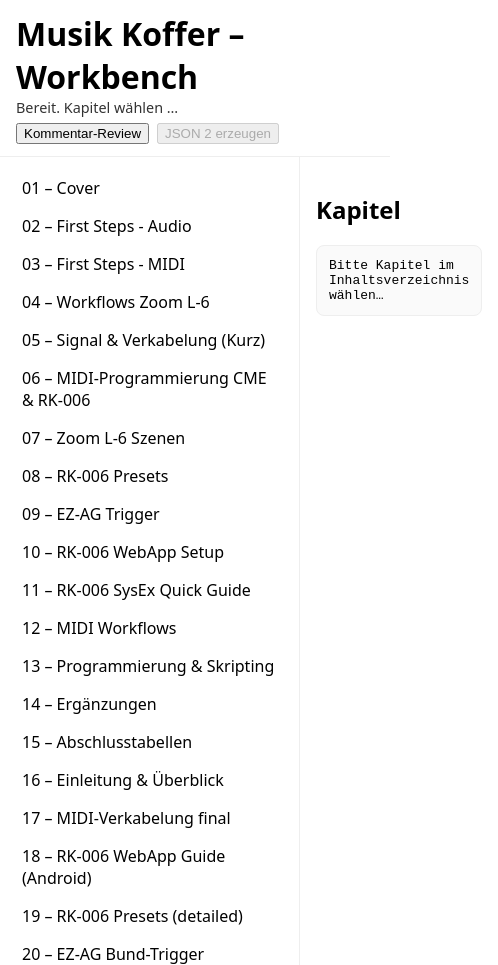
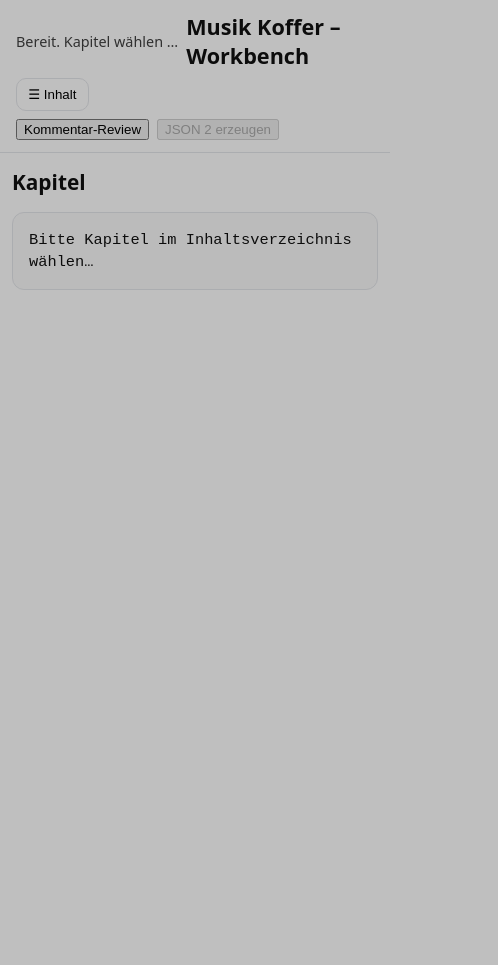
Before and after one commit to StickySmart/MusikKoffer, a plain HTML site: page index.html in a window 390 px wide. Shown: the whole page, 498 px wide, since content can reach past the window. After the commit the page ends 933 px from the top, so only its background shows below. Drawn offline with Linux system fonts and the light colour scheme.

Commit message:
Update index.html

````diff
--- a/index.html
+++ b/index.html
@@ -2,29 +2,60 @@
 <html lang="de">
 <head>
   <meta charset="utf-8" />
-  <meta name="viewport" content="width=device-width,initial-scale=1" />
-  <title>Musik Koffer – Workbench (2-Spalten, dedupl. TOC)</title>
+  <meta name="viewport" content="width=device-width, initial-scale=1" />
+  <title>Musik Koffer – Workbench (Responsive)</title>
   <style>
-    :root{--pad:16px}
-    body{font-family:system-ui,-apple-system,Segoe UI,Roboto,Arial,sans-serif;margin:0}
-    header{padding:12px var(--pad);border-bottom:1px solid #eee}
-    .wrap{display:grid;grid-template-columns:300px 1fr;min-height:calc(100vh - 60px)}
-    aside{border-right:1px solid #eee;padding:12px;position:sticky;top:0;align-self:start;height:calc(100vh - 60px);overflow:auto}
-    main{padding:var(--pad)}
-    .toc a{display:block;padding:8px 10px;border-radius:8px;text-decoration:none;color:inherit}
+    :root{
+      --pad:16px;
+      --nav-w: clamp(220px, 22vw, 360px);
+      --border:#e5e7eb;
+      --bg:#fafafa;
+    }
+    *{box-sizing:border-box}
+    body{font-family:system-ui,-apple-system,Segoe UI,Roboto,Arial,sans-serif;margin:0;color:#111}
+    header{padding:12px var(--pad);border-bottom:1px solid var(--border);display:flex;flex-wrap:wrap;align-items:center;gap:8px}
+    header h1{margin:0;font-size:1.35rem;flex:1}
+    #status{opacity:.8;font-size:.9rem}
+    #err{color:#b00020;margin-left:12px;display:none}
+    .toolbar{display:flex;gap:.5rem;align-items:center;flex-wrap:wrap}
+    .badge{display:none;margin-left:.4rem;padding:.1rem .4rem;border-radius:999px;background:#d33;color:#fff;font-size:.8rem;min-width:1.2rem;text-align:center}
+
+    /* Layout */
+    .wrap{display:grid;grid-template-columns:var(--nav-w) 1fr;min-height:calc(100vh - 64px)}
+    aside{border-right:1px solid var(--border);padding:12px;position:sticky;top:64px;align-self:start;height:calc(100vh - 64px);overflow:auto;background:#fff}
+    main{padding:clamp(12px,2vw,24px)}
+
+    /* TOC */
+    .toc a{display:block;padding:10px 12px;border-radius:10px;text-decoration:none;color:inherit;line-height:1.15}
     .toc a:hover{background:#f5f5f5}
     .toc a.active{background:#eef5ff}
-    .toolbar{display:flex;gap:.5rem;align-items:center;flex-wrap:wrap;margin-top:.35rem}
-    .badge{display:none;margin-left:.4rem;padding:.1rem .4rem;border-radius:999px;background:#d33;color:#fff;font-size:.8rem;min-width:1.2rem;text-align:center}
-    pre{white-space:pre-wrap;word-wrap:break-word;background:#fafafa;border:1px solid #eee;border-radius:8px;padding:12px}
-    #reviewPanel{display:none;margin-top:12px;padding:.75rem;border:1px solid #ddd;border-radius:8px}
-    #status{font-size:.9rem;opacity:.8}
-    #err{color:#b00020;margin-top:6px;display:none}
+
+    /* Chapter content */
+    #chapterTitle{margin:.2rem 0 0.6rem 0;font-size:1.3rem}
+    pre{white-space:pre-wrap;word-wrap:break-word;background:var(--bg);border:1px solid var(--border);border-radius:12px;padding:16px;font-size:0.96rem;line-height:1.45}
+    #reviewPanel{display:none;margin-top:12px;padding:.75rem;border:1px solid var(--border);border-radius:12px;background:#fff}
+
+    /* Mobile: make nav a drawer */
+    #navToggler{display:none}
+    @media (max-width: 900px){
+      .wrap{grid-template-columns:1fr}
+      aside{
+        position:fixed; inset:auto 0 0 0; top:0; height:100vh; width:80vw; max-width:420px;
+        transform:translateX(-100%); transition:transform .2s ease; box-shadow:0 0 0 9999px rgba(0,0,0,.25);
+        z-index:50
+      }
+      body.nav-open aside{transform:none}
+      #navToggler{display:inline-flex;align-items:center;gap:.4rem;padding:.5rem .7rem;border:1px solid var(--border);border-radius:10px;background:#fff}
+      header h1{order:1;flex:1}
+      #navToggler{order:2}
+      .toolbar{order:3;width:100%}
+    }
   </style>
 </head>
 <body>
 <header>
-  <h1 style="margin:0">Musik Koffer – Workbench</h1>
+  <h1>Musik Koffer – Workbench</h1>
+  <button id="navToggler" aria-expanded="false" aria-controls="nav">☰ Inhalt</button>
   <div id="status">Bereit. Kapitel wählen …</div>
   <div id="err"></div>
   <div class="toolbar">
@@ -34,7 +65,7 @@
 </header>
 
 <div class="wrap">
-  <aside>
+  <aside id="nav" aria-label="Inhaltsverzeichnis">
     <div id="toc" class="toc">Manifest wird geladen …</div>
   </aside>
   <main>
@@ -47,6 +78,7 @@
 <script>
 const MANIFEST_URL = 'https://stickysmart.github.io/MusikKoffer/chapter/manifest.json';
 
+// Store & helpers
 function ensureStore(){ window.DATA = window.DATA || {records:[],meta:{},comments:[]}; return window.DATA; }
 function unresolvedCount(s){ return (s.comments||[]).filter(c=>c.status==='open').length; }
 function canExportJSON2(s){ return unresolvedCount(s)===0; }
@@ -62,6 +94,7 @@
 async function fetchText(url){ const r=await fetch(url,{cache:'no-store'}); if(!r.ok) throw new Error(url+' → '+r.status); return await r.text(); }
 async function fetchJSON(url){ const r=await fetch(url,{cache:'no-store'}); if(!r.ok) throw new Error(url+' → '+r.status); return await r.json(); }
 
+// Parse fenced data blocks
 function extractDataBlocks(md){
   const re=/```(json|yaml)\s+data:(append|upsert|remove)(?:\s+key=([A-Za-z0-9_-]+))?\s*([\s\S]*?)```/g;
   const out=[]; let m; while((m=re.exec(md))!==null){ out.push({lang:m[1],op:m[2],key:m[3]||'id',body:m[4].trim()}); } return out;
@@ -97,19 +130,14 @@
   return {md};
 }
 
-// Clean helpers for labels
+// TOC label cleaning
 function cleanFileLabel(filename){
-  // strip leading digits + separators, remove extension, underscores -> spaces
-  return filename
-    .replace(/^[0-9]+[\s_\-–]*?/,'')
-    .replace(/\.md$/i,'')
-    .replace(/_/g,' ');
+  return filename.replace(/^[0-9]+[\s_\-–]*?/,'').replace(/\.md$/i,'').replace(/_/g,' ');
 }
 
 async function buildTOC(){
   try{
-    setErr('');
-    setStatus('Manifest laden …');
+    setErr(''); setStatus('Manifest laden …');
     const mf = await fetchJSON(MANIFEST_URL);
     const base = mf.base || (new URL(MANIFEST_URL, location.href)).href.replace(/manifest\.json.*$/,'');
     const raw = (mf.chapters||[]).filter(Boolean);
@@ -124,7 +152,8 @@
       } else {
         const path = entry.path || '';
         const url = path.startsWith('http') ? path : (base + path);
-        const label = (entry.id ? String(entry.id).padStart(2,'0')+' – ' : '') + (entry.title || cleanFileLabel(path.split('/').pop()));
+        const id  = (entry.id != null) ? String(entry.id).padStart(2,'0')+' – ' : '';
+        const label = id + (entry.title || cleanFileLabel(path.split('/').pop()));
         return {label, url};
       }
     });
@@ -142,6 +171,8 @@
       document.querySelector('#chapterTitle').textContent = a.textContent;
       document.querySelector('#chapterContent').textContent = md;
       setStatus('Fertig. '+unresolvedCount(ensureStore())+' offene Kommentare.');
+      // Auto-close drawer on mobile
+      if (window.matchMedia('(max-width: 900px)').matches) toggleNav(false);
     });
 
     setStatus('Bereit. Kapitel wählen …');
@@ -152,6 +183,7 @@
   }
 }
 
+// Review & Export
 document.querySelector('#btnOpenReview').addEventListener('click', ()=>{
   const p=document.querySelector('#reviewPanel');
   p.style.display = p.style.display==='block' ? 'none':'block';
@@ -162,6 +194,16 @@
   const url=URL.createObjectURL(blob); const a=Object.assign(document.createElement('a'),{href:url,download:'export_JSON2.json'}); a.click(); setTimeout(()=>URL.revokeObjectURL(url),1500);
 });
 
+// Drawer toggling (mobile)
+const btn = document.getElementById('navToggler');
+function toggleNav(force){
+  const open = (typeof force==='boolean') ? force : !document.body.classList.contains('nav-open');
+  document.body.classList.toggle('nav-open', open);
+  btn.setAttribute('aria-expanded', String(open));
+}
+btn.addEventListener('click', ()=>toggleNav());
+document.addEventListener('keydown', (e)=>{ if(e.key==='Escape') toggleNav(false); });
+
 window.addEventListener('DOMContentLoaded', buildTOC);
 </script>
 </body>
````
